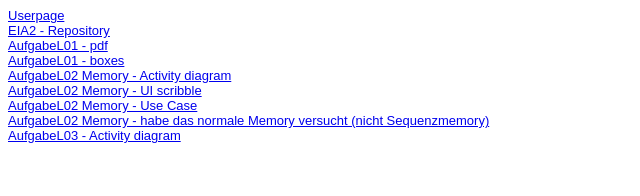
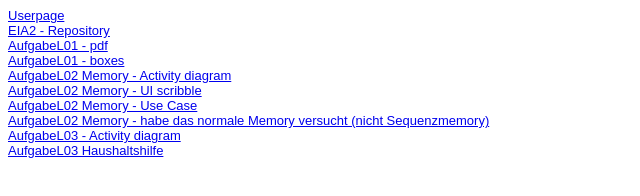
Before and after one commit to Ljubaska/Ljubaska.github.io, a plain HTML site: page steckbrief/steckbrief.htm in a window 1280 px wide. Shown: the whole page, without its empty margins (0-640 px from the left). Drawn offline with Linux system fonts and the light colour scheme.

Commit message:
steckbrief verlinkung

```diff
--- a/steckbrief/steckbrief.htm
+++ b/steckbrief/steckbrief.htm
@@ -22,6 +22,6 @@ body {
 	<a href="https://ljubaska.github.io/EIA2SS/AufgabeL02/L02-UseCase.pdf" target="_blank">AufgabeL02 Memory - Use Case</a><br>
 	<a href="https://ljubaska.github.io/EIA2SS/AufgabeL02/memory.html" target="_blank">AufgabeL02 Memory - habe das normale Memory versucht (nicht Sequenzmemory)</a><br>
 	<a href="https://ljubaska.github.io/EIA2SS/AufgabeL03/L03_Aktivit%C3%A4tsdiagramm.pdf" target="_blank">AufgabeL03 - Activity diagram</a><br>
-
+	<a href="https://ljubaska.github.io/EIA2SS/AufgabeL03/Haushaltshilfe.htm" target="_blank">AufgabeL03 Haushaltshilfe</a><br>
 </body>
 </html>
```
